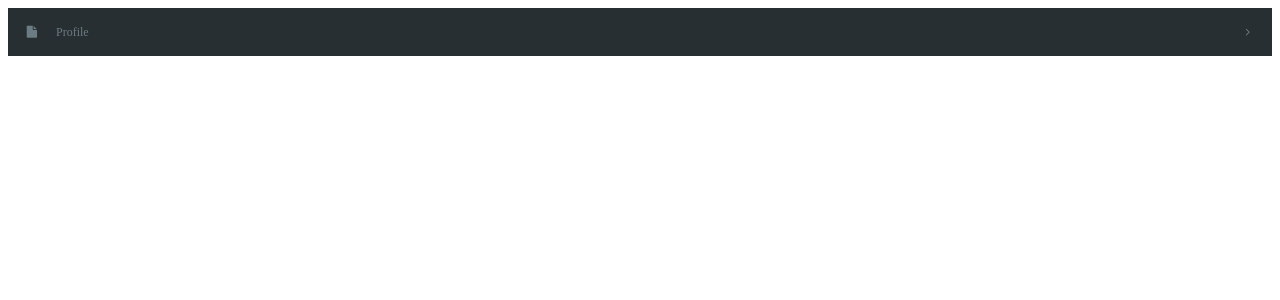
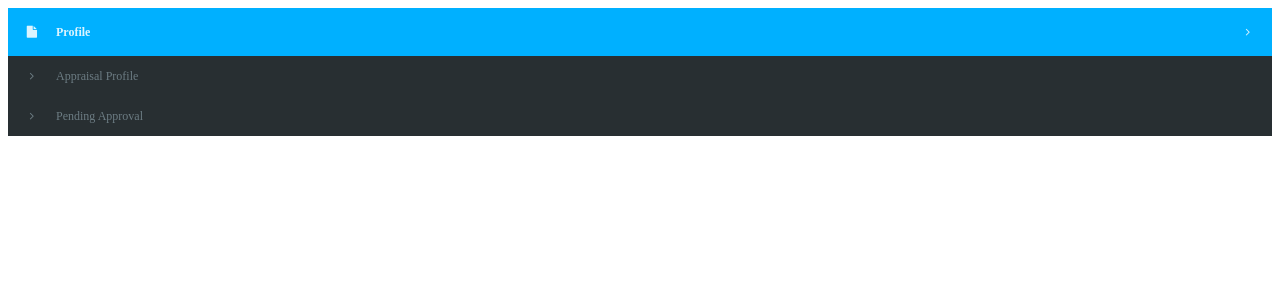
Before and after one commit to minhtrung2606-work/ng2-skeleton, an Angular app: page / in a window 1280 px wide. Shown: the top 300 px of the page. Built offline with nearby package versions, Linux system fonts and the light colour scheme.

Commit message:
Update model used for LeftNavMenuItem to include sub menu item list

```diff
--- a/src/app/components/left-nav/left-nav-menu-item/left-nav-menu-item.component.html
+++ b/src/app/components/left-nav/left-nav-menu-item/left-nav-menu-item.component.html
@@ -1,12 +1,21 @@
-<div class="left-nav-menu-item-component">
-  <div [ngClass]="{'primary-item': menuItem.isPrimary(), 'secondary-item': !menuItem.isPrimary()}">
+<div class="left-nav-menu-item-component" [ngClass]="{'active': menuItem.isActive()}">
+  <div class="primary-item">
     <span class="start-icon"><i class="fa {{menuItem.getStartIcon()}}"></i></span>
     <span class="label">{{menuItem.getLabel()}}</span>
-    <span *ngIf="!menuItem.isStatistic()" class="end-icon">
+    <span class="end-icon">
       <i class="fa {{menuItem.getEndIcon()}}"></i>
     </span>
-    <span *ngIf="menuItem.isStatistic()" class="end-icon statistic">
-      <small class="count">{{menuItem.getCount()}}</small>
+  </div>
+  <div class="secondary-item"
+       [ngClass]="{'active': subMenuItem.isActive()}"
+       *ngFor="let subMenuItem of menuItem.getSubMenuItemList()">
+    <span class="start-icon"><i class="fa {{subMenuItem.getStartIcon()}}"></i></span>
+    <span class="label">{{subMenuItem.getLabel()}}</span>
+    <span *ngIf="!subMenuItem.isStatistic()" class="end-icon">
+      <i class="fa {{subMenuItem.getEndIcon()}}"></i>
+    </span>
+    <span *ngIf="subMenuItem.isStatistic()" class="end-icon statistic">
+      <small class="count">{{subMenuItem.getCount()}}</small>
     </span>
   </div>
 </div>
--- a/src/app/components/left-nav/left-nav-menu-item/left-nav-menu-item.component.ts
+++ b/src/app/components/left-nav/left-nav-menu-item/left-nav-menu-item.component.ts
@@ -17,6 +17,11 @@ export class LeftNavMenuItemComponent implements OnInit {
     this.menuItem
       .setStartIcon('fa-file')
       .setEndIcon('fa-angle-right')
+      .setActive(true)
+    ;
+    this.menuItem
+      .addSubMenuItem(new LeftNavMenuItem('Appraisal Profile').setStartIcon('fa-angle-right'))
+      .addSubMenuItem(new LeftNavMenuItem('Pending Approval').setStartIcon('fa-angle-right'))
     ;
   }
 
--- a/src/app/components/left-nav/left-nav-menu-item/model/left-nav-menu-item.ts
+++ b/src/app/components/left-nav/left-nav-menu-item/model/left-nav-menu-item.ts
@@ -1,18 +1,29 @@
 export class LeftNavMenuItem {
-  private primary: boolean;
+  private active: boolean;
   private statistic: boolean;
   private startIcon: string;
   private label: string;
   private endIcon: string;
   private count: number;
+  private subMenuItemList: Array<LeftNavMenuItem>;
 
-  constructor(label: string, isPrimary = true, statistic = false, startIcon?: string, endIcon?: string, count = 0) {
-    this.primary = isPrimary;
+  constructor(label: string, active = false, statistic = false, startIcon?: string, endIcon?: string, count = 0) {
+    this.active = active;
     this.statistic = statistic;
     this.startIcon = startIcon;
     this.label = label;
     this.endIcon = endIcon;
     this.count = count;
+    this.subMenuItemList = [];
+  }
+
+  isActive(): boolean {
+    return this.active;
+  }
+
+  setActive(active: boolean): LeftNavMenuItem {
+    this.active = active;
+    return this;
   }
 
   getLabel(): string {
@@ -21,15 +32,6 @@ export class LeftNavMenuItem {
 
   setLabel(label: string): LeftNavMenuItem {
     this.label = label;
-    return this;
-  }
-
-  isPrimary(): boolean {
-    return this.primary;
-  }
-
-  setPrimary(primary: boolean): LeftNavMenuItem {
-    this.primary = primary;
     return this;
   }
 
@@ -68,4 +70,13 @@ export class LeftNavMenuItem {
     this.count = count;
     return this;
   }
+
+  getSubMenuItemList(): Array<LeftNavMenuItem> {
+    return this.subMenuItemList;
+  }
+
+  addSubMenuItem(subMenuItem: LeftNavMenuItem): LeftNavMenuItem {
+    this.subMenuItemList.push(subMenuItem);
+    return this;
+  }
 }
```
